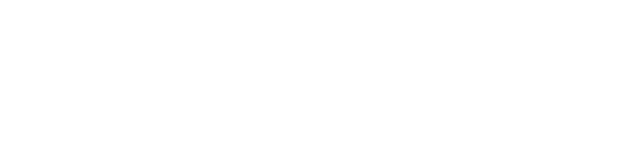
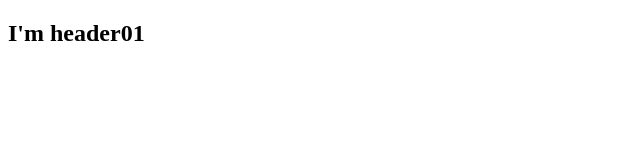
Before and after one commit to glory0502/JavaScript-HW, a plain HTML site: page homework01/index.html in a window 1280 px wide. Shown: the whole page, without its empty margins (0-640 px from the left). Drawn offline with Linux system fonts and the light colour scheme.

Commit message:
update: index.html

```diff
--- a/homework01/index.html
+++ b/homework01/index.html
@@ -7,5 +7,8 @@
 </head>
 <body>
 
+    <header>
+        <h2> I'm header01</h2>
+    </header>
 </body>
 </html>
```
